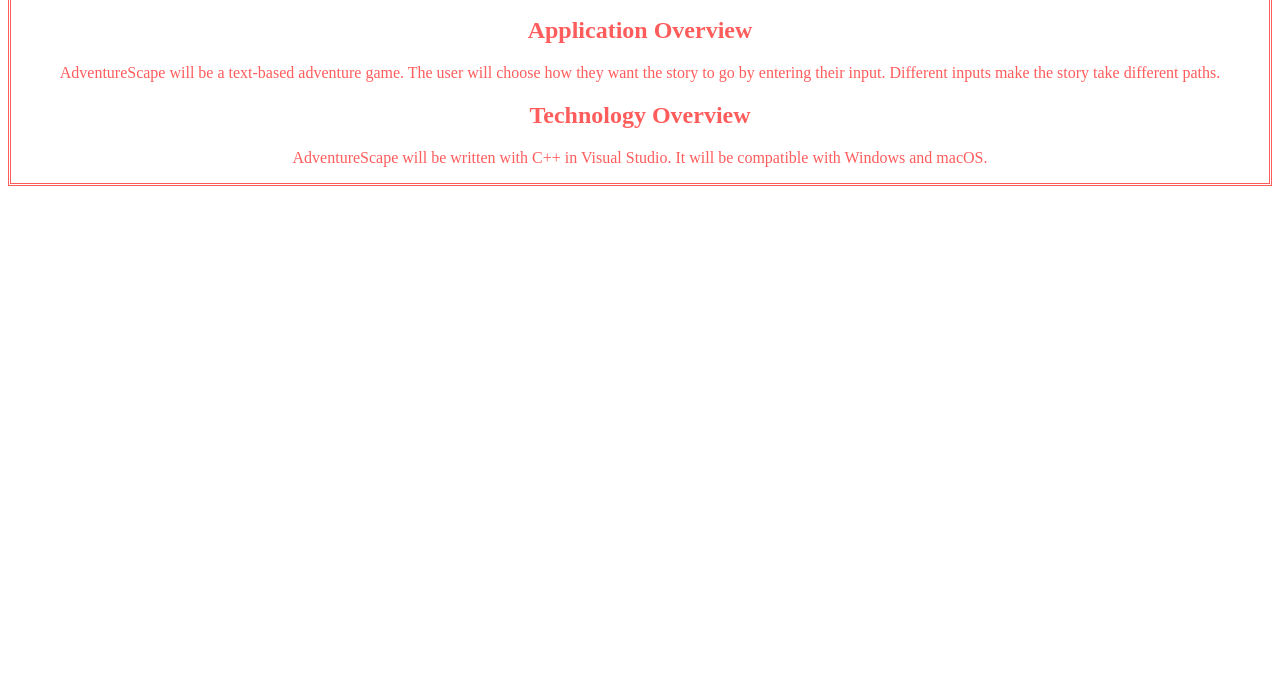
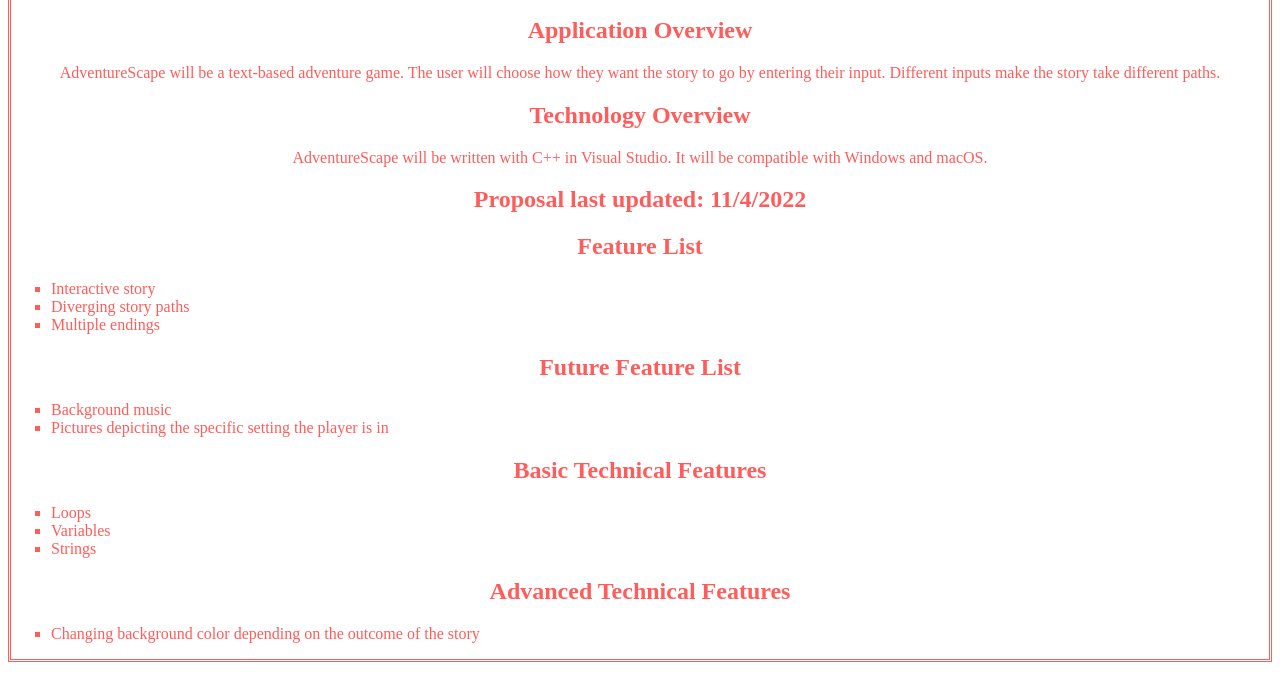
Before and after one commit to savannah7704/final-project-proposal, a plain HTML site: page index.html in a window 1280 px wide. Shown: the part 121-800 px from the top of the page. Drawn offline with Linux system fonts and the light colour scheme.

Commit message:
Update files.

```diff
--- a/index.html
+++ b/index.html
@@ -6,9 +6,46 @@
 <meta charset="UTF-8">
 </head>
 <h1 style="font-family: Cochin;"><h1 style="text-align: center">AdventureScape</h1>
+
 <h2 style="font-family: Cochin;"><h2 style="text-align: center">Savannah Stumpf</h2>
+
 <h2 style="font-family: Georgia;"></h2><h2 style="text-align: center">Application Overview</h2>
+
 <p style="font-family: Georgia;"><p style="text-align: center">AdventureScape will be a text-based adventure game. The user will choose how they want the story to go by entering their input. Different inputs make the story take different paths.</p>
+
 <h2 style="font-family: Georgia;"></h2><h2 style="text-align: center">Technology Overview</h2>
+
 <p style=" font-family: Georgia;"></p><p style="text-align: center">AdventureScape will be written with C++ in Visual Studio. It will be compatible with Windows and macOS.</p>
-<!-- To do: Proposal last updated, feature list, future feature list, basic technical features, advanced technical features -->
+
+<h2 style="font-family: Georgia;"></h2><h2 style="text-align: center">Proposal last updated: 11/4/2022</h2>
+
+<h2 style="font-family: Georgia;"></h2><h2 style="text-align: center">Feature List</h2>
+
+<ul style="list-style-type: square;">
+    <li>Interactive story</li>
+    <li>Diverging story paths</li>
+    <li>Multiple endings</li>
+</ul>
+
+<h2 style="font-family: Georgia;"></h2><h2 style="text-align: center">Future Feature List</h2>
+
+<ul style="list-style-type: square;">
+    <li>Background music</li>
+    <li>Pictures depicting the specific setting the player is in</li>
+</ul>
+
+<h2 style="font-family: Georgia;"></h2><h2 style="text-align: center">Basic Technical Features</h2>
+
+<ul style="list-style-type: square;">
+    <li>Loops</li>
+    <li>Variables</li>
+    <li>Strings</li>
+</ul>
+
+<h2 style="font-family: Georgia;"></h2><h2 style="text-align: center">Advanced Technical Features</h2>
+
+<ul style="list-style-type: square;">
+    <li>Changing background color depending on the outcome of the story</li>
+</ul>
+
+</html>
```
